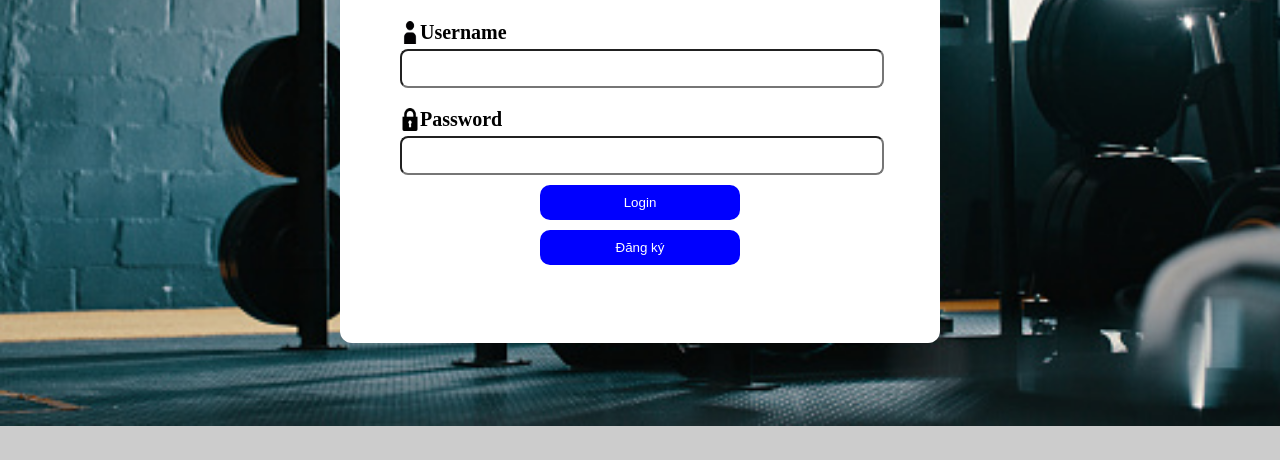
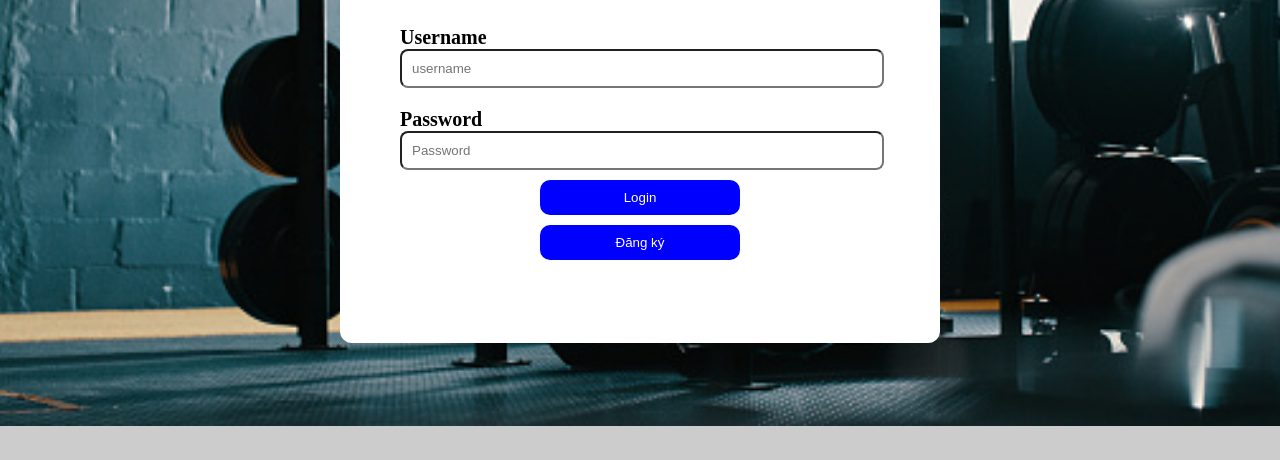
Before and after one commit to TranSonNam/FinalTeam4, a plain HTML site: page login.html in a window 1280 px wide. Shown: the part 340-800 px from the top of the page. Drawn offline with Linux system fonts and the light colour scheme.

Commit message:
Update login.html

```diff
--- a/login.html
+++ b/login.html
@@ -14,10 +14,10 @@
         <form action="" id="loginForm" method="post">
             <img src="./icon/logo.png" class="logo">
             <h1>Đăng Nhập</h1>
-            <label for="username"><img src="./icon/user-icon.png" class="user">Username</label>
-            <input type="text" name="username" id="username" required>
-            <label for="password"><img src="./icon/lock.png" class="user">Password</label>
-            <input type="password" name="password" id="password" required>
+            <label for="username">Username</label>
+            <input type="text" name="username" placeholder="username" id="username" required>
+            <label for="password">Password</label>
+            <input type="password" name="password" placeholder="Password" id="password" required>
             <input type="submit" value="Login">
             <input type="button" value="Đăng ký" onclick="register()">
         </form>
```
